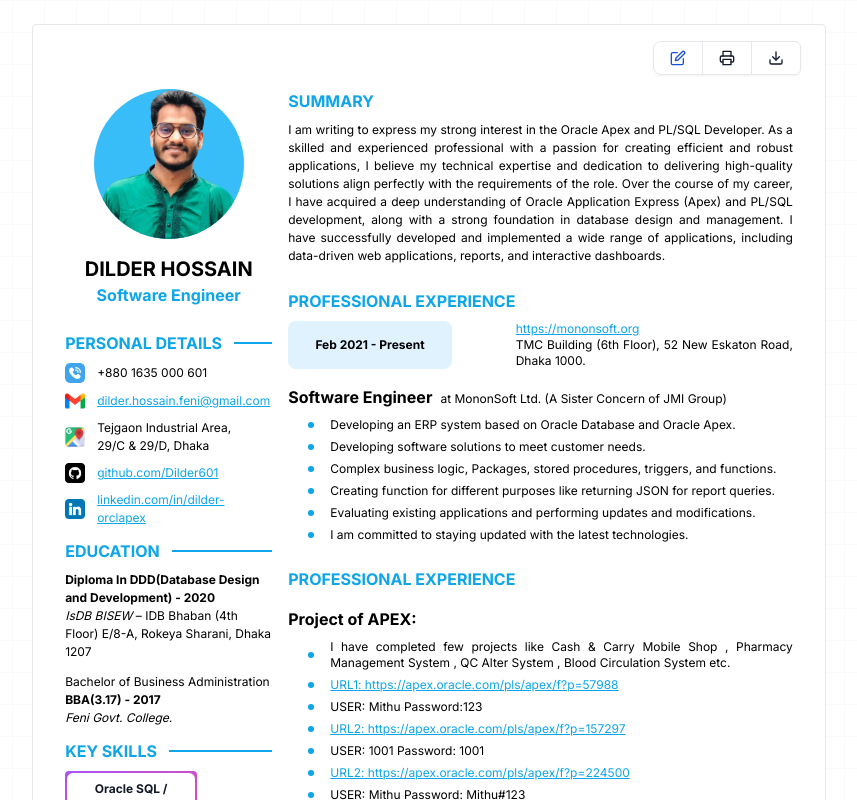
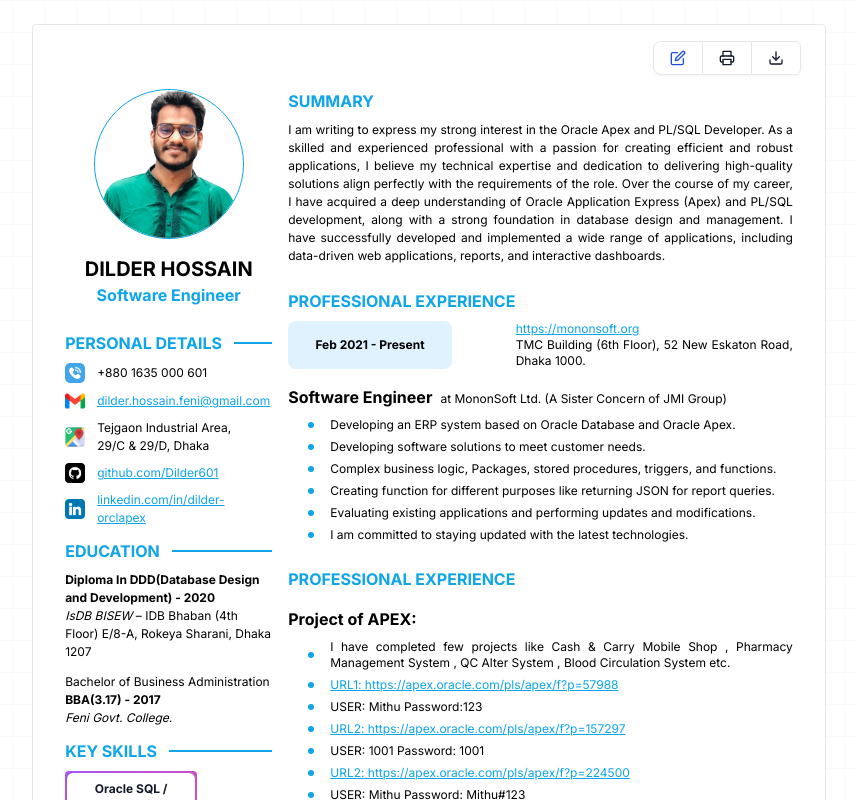
Before and after one commit to Dilder601/Dilder601.github.io, a Next.js app: page / in a window 1280 px wide. Shown: the top 800 px of the page, without its empty margins (211-1068 px from the left). Built offline with nearby package versions, Linux system fonts and the light colour scheme.

Commit message:
update profile image

```diff
--- a/components/Resume.jsx
+++ b/components/Resume.jsx
@@ -10,7 +10,7 @@
                 <div className='left-box'>
                     <Image
                         src='/images/profile.png'
-                        className='mx-auto rounded-full bg-primary-400 object-cover'
+                        className='mx-auto rounded-full bg-white object-cover border border-primary-500'
                         width={150}
                         height={150}
                         alt='profile'
```
